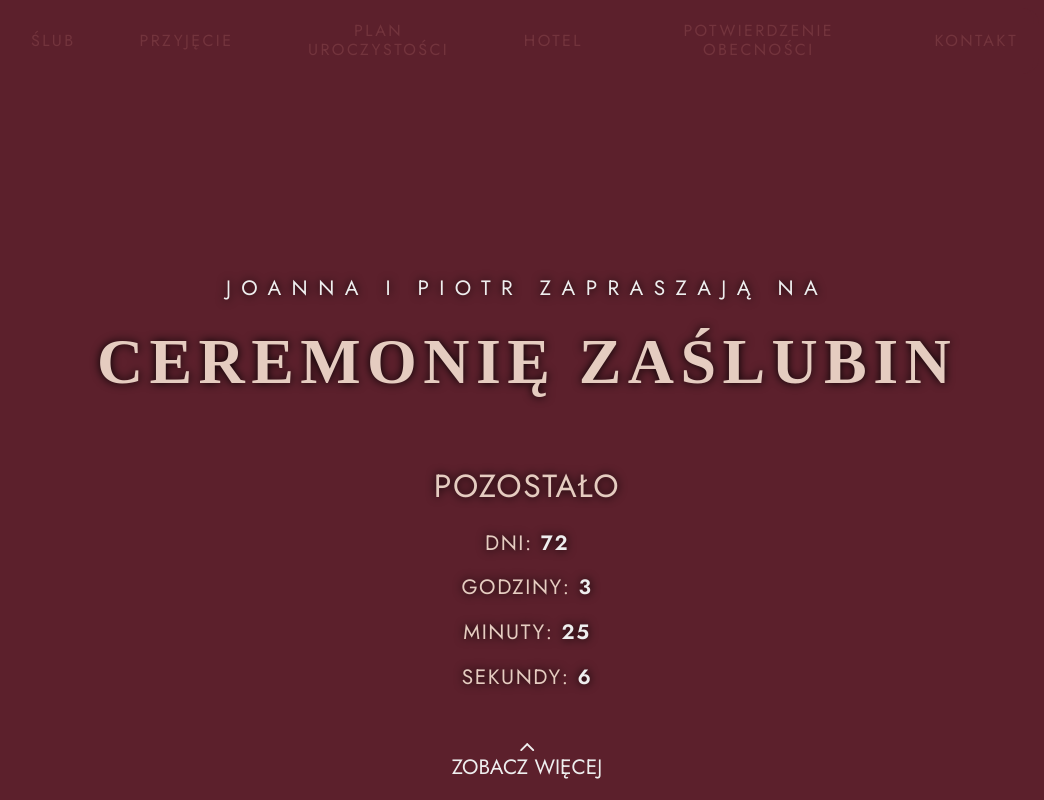
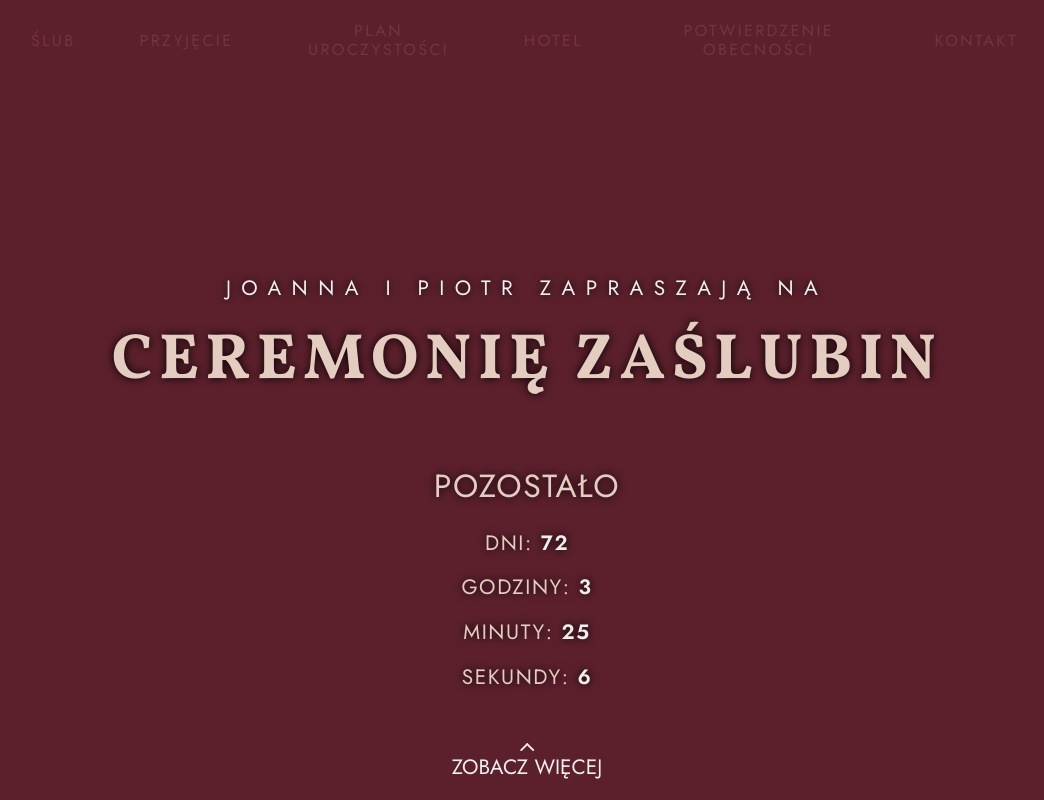
Before and after one commit to pkasprzak9/wesele, a React (Create React App) app: page / in a window 1280 px wide. Shown: the top 800 px of the page, without its empty margins (113-1157 px from the left). Built offline with nearby package versions, Linux system fonts and the light colour scheme.

Commit message:
style: Update global.scss to use 'Volkorn SC' font for headings
Replace the 'Volkorn' font with 'Volkorn SC' for headings (h1, h2, h3, h4, h5, h6) in the global.scss file. This change improves the typography of the application and ensures consistency across the headings.

```diff
--- a/src/styles/global.scss
+++ b/src/styles/global.scss
@@ -9,7 +9,7 @@ body {
 }
 
 h1, h2, h3, h4, h5, h6 {
-  font-family: 'Volkorn', serif;
+  font-family: 'Volkorn SC', serif;
   text-transform: uppercase;
 }
 
```
